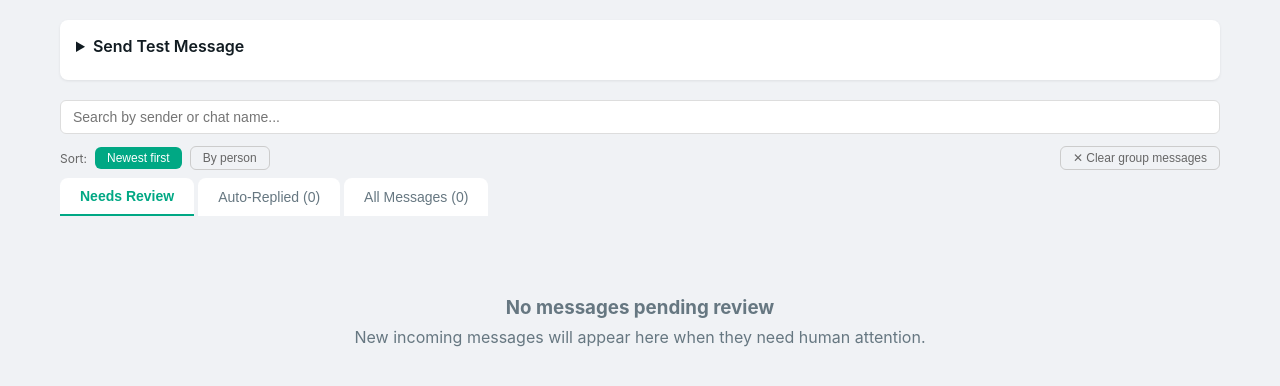
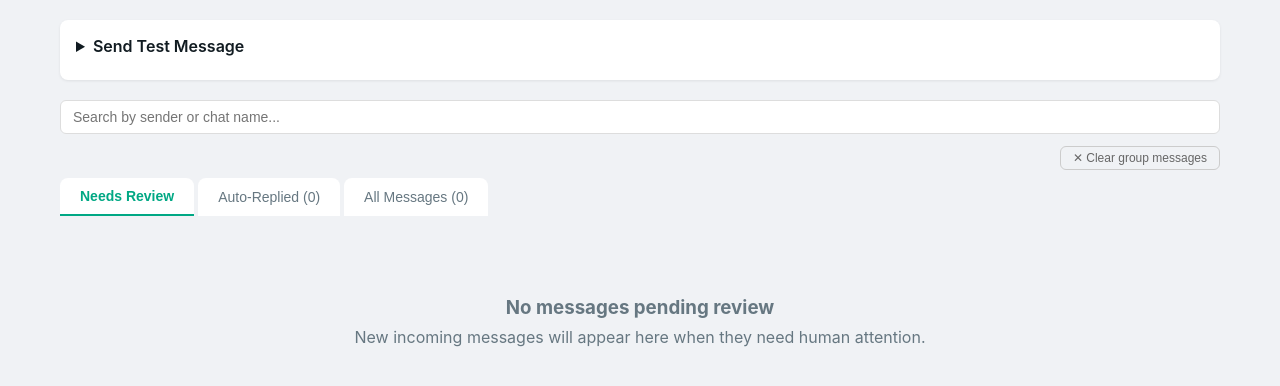
Before and after one commit to emilianpopa/whatsapp-customer-service, a Flask app: page / in a window 1280 px wide. Shown: the part 48-434 px from the top of the page. Run offline with Flask 3, Linux system fonts and the light colour scheme; data that the repository does not hold is empty; some libraries are stand-ins or nearby versions.

Commit message:
fix: remove sort buttons, always show newest message first

```diff
--- a/web/templates/inbox.html
+++ b/web/templates/inbox.html
@@ -37,22 +37,11 @@
         style="width:100%;padding:8px 12px;border:1px solid #ddd;border-radius:6px;font-size:14px;box-sizing:border-box;">
 </div>
 
-<!-- Bulk actions + sort -->
-<div style="margin-bottom:8px;display:flex;align-items:center;gap:8px;">
-    <span style="font-size:12px;color:#666;">Sort:</span>
-    <button id="sort-date" onclick="sortCards('date')"
-            style="background:#00a884;color:#fff;border:none;border-radius:6px;padding:4px 12px;font-size:12px;cursor:pointer;">
-        Newest first
+<!-- Bulk actions -->
+<div style="margin-bottom:8px;text-align:right;">
+    <button onclick="dismissGroups()" style="background:none;border:1px solid #ccc;border-radius:6px;padding:4px 12px;font-size:12px;cursor:pointer;color:#666;">
+        ✕ Clear group messages
     </button>
-    <button id="sort-name" onclick="sortCards('name')"
-            style="background:none;border:1px solid #ccc;border-radius:6px;padding:4px 12px;font-size:12px;cursor:pointer;color:#666;">
-        By person
-    </button>
-    <div style="margin-left:auto;">
-        <button onclick="dismissGroups()" style="background:none;border:1px solid #ccc;border-radius:6px;padding:4px 12px;font-size:12px;cursor:pointer;color:#666;">
-            ✕ Clear group messages
-        </button>
-    </div>
 </div>
 
 <!-- Tabs -->
@@ -326,43 +315,6 @@ async function markSent(responseId) {
     }
 }
 
-function sortCards(mode) {
-    const container = document.getElementById('tab-pending');
-    const cards = Array.from(container.querySelectorAll('.card[id^="msg-"]'));
-
-    if (mode === 'date') {
-        // Strict newest-first
-        cards.sort((a, b) => (b.dataset.ts || '').localeCompare(a.dataset.ts || ''));
-        cards.forEach(c => container.appendChild(c));
-    } else {
-        // By person: group by sender, each group sorted by most recent message first.
-        // Within each group messages appear oldest→newest.
-        const groups = {};
-        cards.forEach(c => {
-            const s = c.dataset.sender || '';
-            if (!groups[s]) groups[s] = [];
-            groups[s].push(c);
-        });
-        // Sort each group internally oldest→newest
-        Object.values(groups).forEach(g => g.sort((a, b) => (a.dataset.ts || '').localeCompare(b.dataset.ts || '')));
-        // Sort groups by their most recent (last) message, newest group first
-        const sortedGroups = Object.values(groups).sort((a, b) => {
-            const aLatest = a[a.length - 1].dataset.ts || '';
-            const bLatest = b[b.length - 1].dataset.ts || '';
-            return bLatest.localeCompare(aLatest);
-        });
-        sortedGroups.flat().forEach(c => container.appendChild(c));
-    }
-
-    // Update button styles
-    document.getElementById('sort-date').style.cssText = mode === 'date'
-        ? 'background:#00a884;color:#fff;border:none;border-radius:6px;padding:4px 12px;font-size:12px;cursor:pointer;'
-        : 'background:none;border:1px solid #ccc;border-radius:6px;padding:4px 12px;font-size:12px;cursor:pointer;color:#666;';
-    document.getElementById('sort-name').style.cssText = mode === 'name'
-        ? 'background:#00a884;color:#fff;border:none;border-radius:6px;padding:4px 12px;font-size:12px;cursor:pointer;'
-        : 'background:none;border:1px solid #ccc;border-radius:6px;padding:4px 12px;font-size:12px;cursor:pointer;color:#666;';
-}
-
 async function dismissGroups() {
     const res = await fetch('/api/dismiss-groups', { method: 'POST' });
     const data = await res.json();
```
